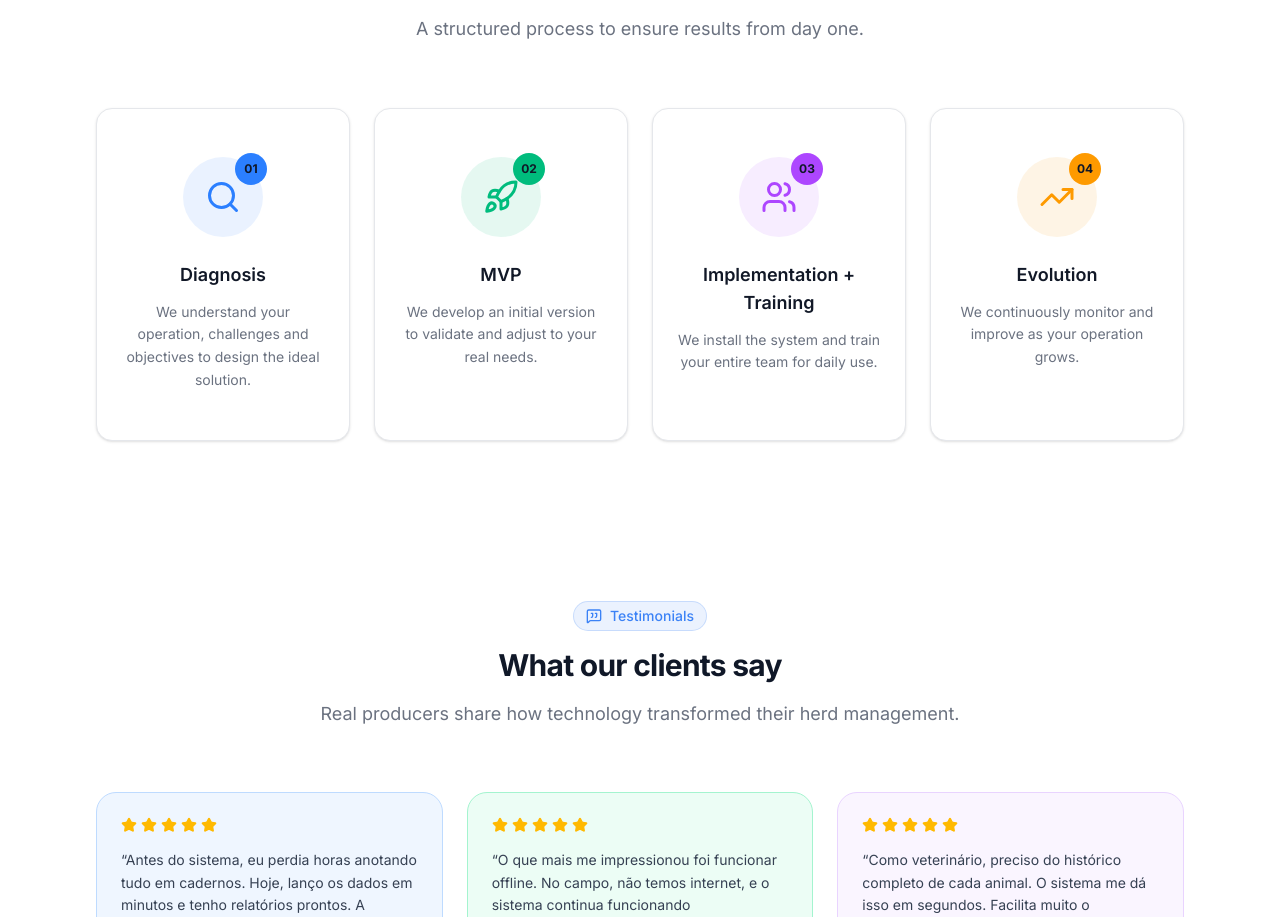
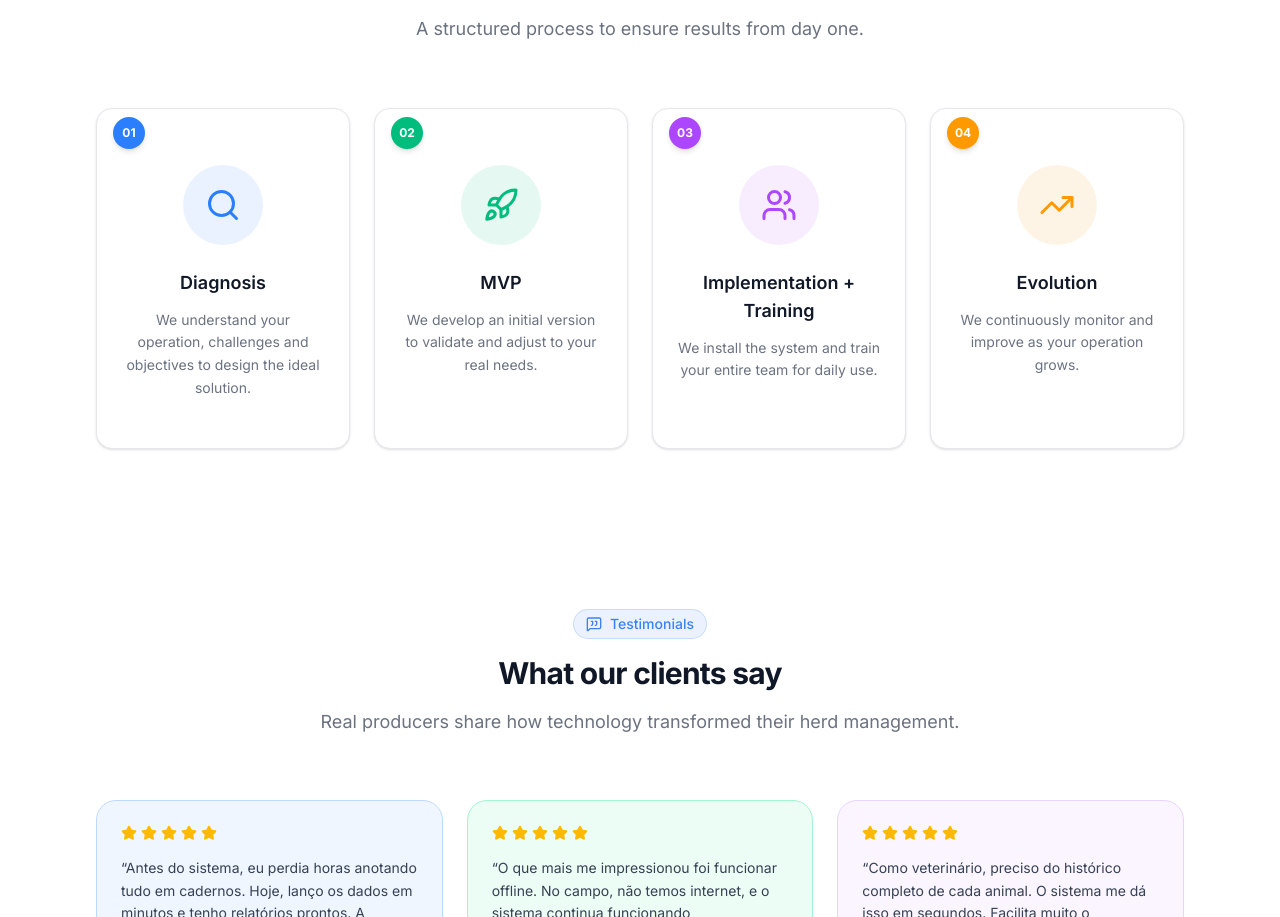
Before and after one commit to uniatrix/sistemas-seabra-web, a Next.js app: page /en in a window 1280 px wide. Shown: the part 2468-3385 px from the top of the page. Built offline with nearby package versions, Linux system fonts and the light colour scheme.

Commit message:
Refactor ProcessSection component to enhance layout and styling
- Updated the layout to improve the visibility of the number badge and icon positioning.
- Adjusted styles for better visual clarity and consistency.
- Removed redundant elements to streamline the design.

```diff
--- a/src/components/home/ProcessSection.tsx
+++ b/src/components/home/ProcessSection.tsx
@@ -76,7 +76,7 @@ export function ProcessSection() {
               <Card
                 key={step.key}
                 className={cn(
-                  'group h-full border-gray-200 bg-white shadow-sm',
+                  'group h-full border-gray-200 bg-white shadow-sm overflow-visible',
                   'transition-all duration-300 ease-out',
                   'hover:scale-[1.02] hover:-translate-y-1',
                   'hover:shadow-xl',
@@ -85,9 +85,17 @@ export function ProcessSection() {
                 )}
                 style={{ animationDelay: `${index * 100}ms` }}
               >
-                <CardContent className="p-6 text-center">
-                  {/* Icon circle with number badge */}
-                  <div className="relative inline-flex mb-6">
+                <CardContent className="p-6 pt-8 text-center relative overflow-visible">
+                  {/* Number badge - top left overlapping border */}
+                  <div className={cn(
+                    'absolute -top-4 left-4 h-8 w-8 rounded-xl text-white text-xs font-bold flex items-center justify-center shadow-md',
+                    colors.numberBg
+                  )}>
+                    {step.number}
+                  </div>
+
+                  {/* Icon circle */}
+                  <div className="inline-flex mb-6">
                     <div
                       className={cn(
                         'relative h-20 w-20 rounded-full flex items-center justify-center',
@@ -109,15 +117,6 @@ export function ProcessSection() {
                           'group-hover:scale-110'
                         )}
                       />
-                    </div>
-
-                    {/* Number badge */}
-                    <div className={cn(
-                      'absolute -top-1 -right-1 h-8 w-8 rounded-xl text-gray-900 text-xs font-bold flex items-center justify-center',
-                      'transition-transform duration-300 group-hover:scale-110',
-                      colors.numberBg
-                    )}>
-                      {step.number}
                     </div>
                   </div>
 
```
